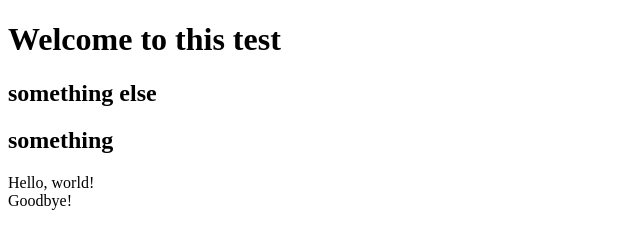
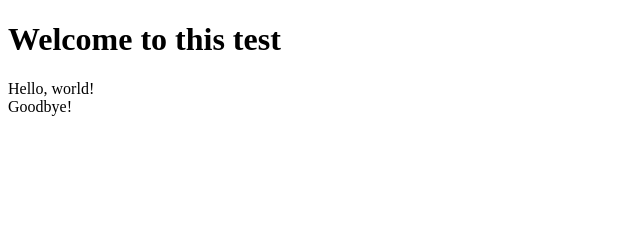
Before and after one commit to JoaquinBegue/test, a plain HTML site: page index.html in a window 1280 px wide. Shown: the whole page, without its empty margins (0-640 px from the left). Drawn offline with Linux system fonts and the light colour scheme.

Commit message:
reseted code

```diff
--- a/index.html
+++ b/index.html
@@ -7,8 +7,6 @@
 </head>
 <body>
   <h1>Welcome to this test</h1>
-  <h2>something else</h2>
-  <h2>something</h2>
   Hello, world!
   <footer>
     Goodbye!
```
